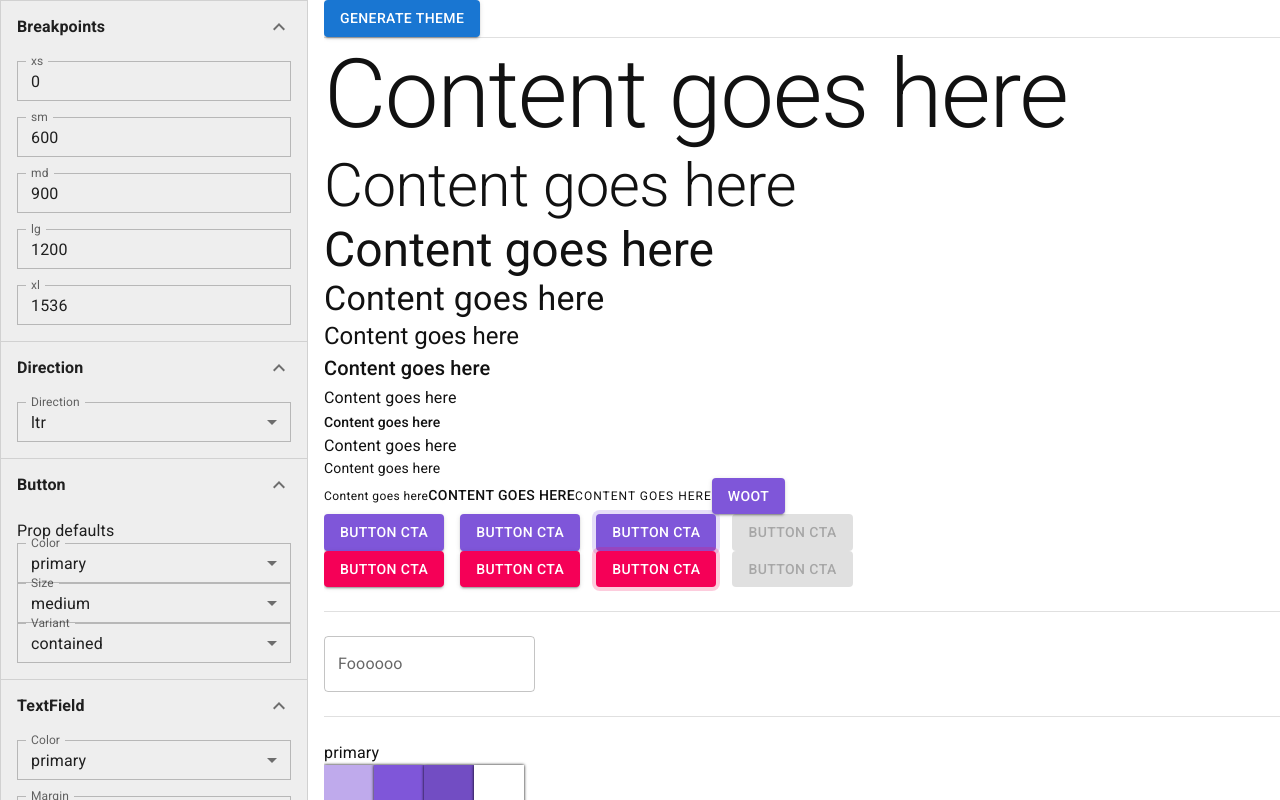
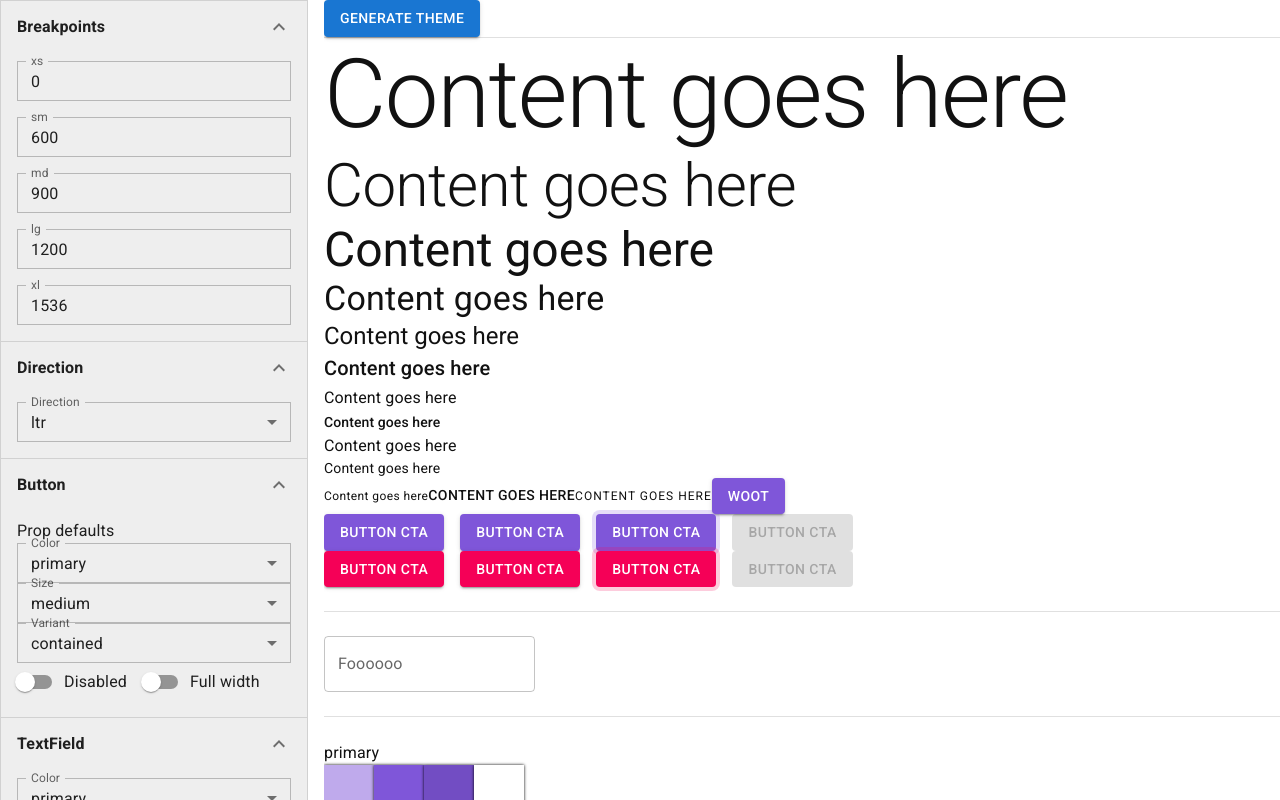
Before and after one commit to sernstberger/mui-theme-creator, a React (Create React App) app: page / in a window 1280 px wide. Built offline with nearby package versions, Linux system fonts and the light colour scheme; a web font is replaced by a local one.

Commit message:
added switch component and used it for buttons

```diff
--- /dev/null
+++ b/src/components/Form/Switch/index.tsx
@@ -0,0 +1,26 @@
+import FormControlLabel from "@mui/material/FormControlLabel";
+import { Switch as MuiSwitch } from "@mui/material";
+import { useFormikContext } from "formik";
+
+const Switch = ({ field, label }: any) => {
+  const { values, setFieldValue } = useFormikContext<any>();
+
+  const handleChange = (event: React.ChangeEvent<HTMLInputElement>) => {
+    setFieldValue(field, event.target.checked);
+  };
+  return (
+    <FormControlLabel
+      {...{ label }}
+      control={
+        <MuiSwitch
+          checked={values.buttonDefaultProps[field]}
+          onChange={handleChange}
+          inputProps={{ "aria-label": "controlled" }}
+        />
+      }
+      labelPlacement="end"
+    />
+  );
+};
+
+export default Switch;
--- a/src/components/Sidebar/Button/index.tsx
+++ b/src/components/Sidebar/Button/index.tsx
@@ -1,8 +1,15 @@
 import { Box, Typography } from "@mui/material";
 import SidebarItem from "../SidebarItem";
 import SelectInput from "../../Form/SelectInput";
+import Switch from "../../Form/Switch";
+import { useFormikContext } from "formik";
 
 const Button = () => {
+  const { values, setFieldValue } = useFormikContext<any>();
+
+  const handleChange = (event: React.ChangeEvent<HTMLInputElement>) => {
+    setFieldValue("buttonDefaultProps.disabled", event.target.checked);
+  };
   return (
     <SidebarItem title="Button">
       <Typography>Prop defaults</Typography>
@@ -31,6 +38,9 @@ const Button = () => {
           label="Variant"
           options={["contained", "outlined", "text", "dashed"]}
         />
+
+        <Switch field="buttonDefaultProps.disabled" label="Disabled" />
+        <Switch field="buttonDefaultProps.fullWidth" label="Full width" />
       </Box>
     </SidebarItem>
   );
--- a/src/index.tsx
+++ b/src/index.tsx
@@ -60,6 +60,8 @@ interface Values {
 
   buttonDefaultProps: {
     color: any;
+    disabled: boolean;
+    fullWidth: boolean;
     size: any;
     variant: any;
   };
@@ -201,6 +203,8 @@ ReactDOM.render(
       },
       buttonDefaultProps: {
         color: "primary",
+        disabled: false,
+        fullWidth: false,
         size: "medium",
         variant: "contained",
       },
--- a/src/theme/dynamicTheme.tsx
+++ b/src/theme/dynamicTheme.tsx
@@ -66,6 +66,11 @@ const theme = () => {
       overline: fontObject("overline"),
     },
     components: {
+      MuiButtonBase: {
+        defaultProps: {
+          disableRipple: false,
+        },
+      },
       MuiButton: {
         variants: [
           {
@@ -78,6 +83,8 @@ const theme = () => {
         ],
         defaultProps: {
           color: values.buttonDefaultProps.color,
+          disabled: values.buttonDefaultProps.disabled,
+          fullWidth: values.buttonDefaultProps.fullWidth,
           size: values.buttonDefaultProps.size,
           variant: values.buttonDefaultProps.variant,
         },
```
